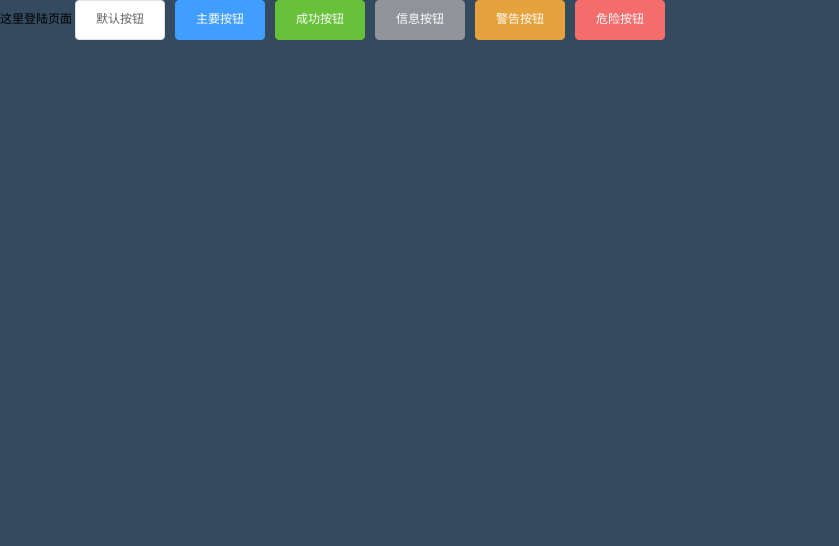
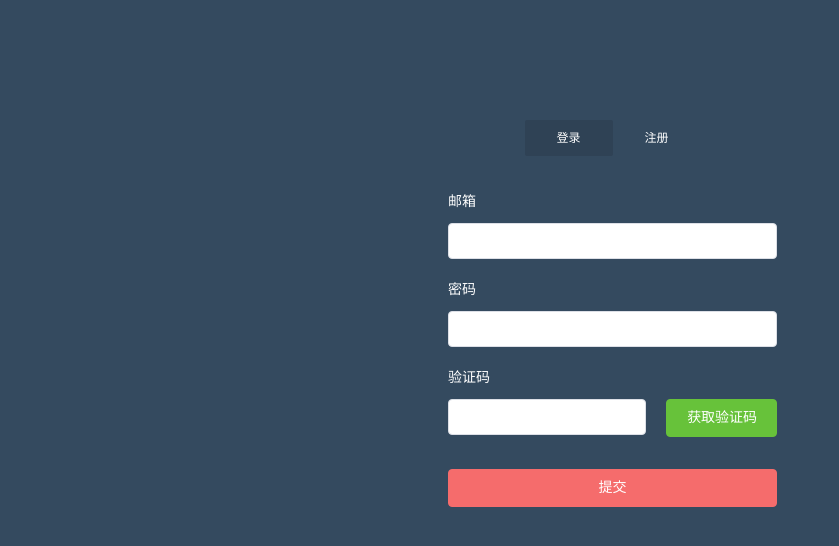
Before and after one commit to zw-xmtdxf/vue-admin, a Vue app: page /#/login in a window 1280 px wide. Shown: the top 546 px of the page, without its empty margins (0-839 px from the left). Built offline with nearby package versions, Linux system fonts and the light colour scheme.

Commit message:
自敲登录页面

```diff
--- a/src/views/Login/index.vue
+++ b/src/views/Login/index.vue
@@ -1,19 +1,173 @@
 // 每个.vue文件都有三块东西，template/模板，script/JS，style/样式，模板外层一定要有根元素包着
 <template>
-    <div id="login">这里登陆页面
-       <el-button>默认按钮</el-button>
-  <el-button type="primary">主要按钮</el-button>
-  <el-button type="success">成功按钮</el-button>
-  <el-button type="info">信息按钮</el-button>
-  <el-button type="warning">警告按钮</el-button>
-  <el-button type="danger">危险按钮</el-button>
+    <div id="login">
+        <div class="height">
+            <div class="login-wrap">
+            <ul class="login-menu" >
+                <li :class="{'current':item.current}"  v-for="item in logintext" :key="item.id" @click="logincurrent(item)">{{item.text}}</li>
+            </ul>
+            <!-- 表单开始 -->
+            <el-form :model="ruleForm" status-icon :rules="rules" ref="ruleForm"  class="demo-ruleForm" size="medium">
+
+                <el-form-item  prop="username" class="input-lable">
+                    <label for="" class="label-text">邮箱</label>
+                    <el-input type="text" v-model="ruleForm.username" autocomplete="off" ></el-input>
+                </el-form-item>
+
+                <el-form-item  prop="password" class="input-lable">
+                    <label for="" class="label-text">密码</label>
+                    <el-input type="password" v-model="ruleForm.password" autocompl ete="off" minlength="6" maxlength='20'></el-input>
+                </el-form-item>
+
+                <el-form-item  prop="code" class="input-lable">
+                    <label for="" class="label-text">验证码</label>
+                    <el-row :gutter="20">
+                    <el-col :span="15"><el-input v-model.number="ruleForm.code" minlength="6" maxlength='6'></el-input></el-col>
+                    <el-col :span="9"><el-button type="success" class="code-button">获取验证码</el-button></el-col>
+                    </el-row>
+                </el-form-item>
+
+                <el-form-item>
+                    <el-button type="danger" @click="submitForm('ruleForm')" class="login-button">提交</el-button>
+                </el-form-item>
+            </el-form>
+        </div>
+        </div>
     </div>
 </template>
-<script></script>
+<script>
+export default{
+    name:"login",
+    data (){
+        //验证码
+        var validateCode = (rule, value, callback) => {
+            let reg = /^[a-z0-9]{6}$/
+        if (!value) {
+          return callback(new Error('验证码不能为空'));
+        }else{
+            if(!reg.test(value)){
+                return callback(new Error('验证码错误'));
+            }
+        }
+      };
+      //邮箱
+      var validateUsername = (rule, value, callback) => {
+          let reg = /^([a-zA-Z]|[0-9])(\w|\-)+@[a-zA-Z0-9]+\.([a-zA-Z]{2,4})$/;
+        if (value === '') {
+          callback(new Error('请输入邮箱'));
+        } else {
+          if (!reg.test(value)) {
+            callback(new Error('邮箱格式错误'));
+          }
+          callback();
+        }
+      };
+      //密码
+      var validatePassword = (rule, value, callback) => {
+          let reg = /^(?!\D+$)(?![^a-zA-Z]+$)\S{6,20}$/
+        if (value === '') {
+          callback(new Error('请输入密码'));
+        } else if (!reg.test(value)) {
+          callback(new Error('密码格式错误'));
+        } else {
+          callback();
+        }
+      };
+
+        return{
+            ruleForm: {
+          username: '',
+          password: '',
+          code: ''
+        },
+        rules: {
+          username: [
+            { validator: validateUsername, trigger: 'blur' }
+          ],
+          password: [
+            { validator: validatePassword, trigger: 'blur' }
+          ],
+          code: [
+            { validator: validateCode, trigger: 'blur' }
+          ]
+        },
+            logintext:[
+                {text:"登录",current:true},
+                {text:"注册",current:false}
+            ],
+        }
+    },
+    mountend(){},
+    methods:{
+        submitForm(formName) {
+        this.$refs[formName].validate((valid) => {
+          if (valid) {
+            alert('submit!');
+          } else {
+            console.log('error submit!!');
+            return false;
+          }
+        });
+      },
+        logincurrent(data){
+            console.log(data)
+            this.logintext.forEach(element => {
+                element.current = false;
+            });
+            data.current = true;
+
+
+        }
+    }
+}
+</script>
 <style lang="scss" scoped>
+.height{
+    position: absolute;
+    top: 15%;
+    left: 35%;
+}
 #login{
+    position: relative;
     background-color: #344a5f;
     height: 100vh;
+}
+.login-wrap{
+    width: 329px;
+    // background-color: yellow;
+    // margin: auto;
+}
+.login-menu{
+    text-align: center;
+    color: #FFF;
+    margin-bottom: 28px;
+    li{
+        display: inline-block;
+        line-height: 36px;
+        width:88px;
+        border-radius: 2px;
+        cursor: pointer;
+    }
 
 }
+.current{
+    background-color: #2f4255;
+}
+.label-text{
+        display: block;
+        color: #fff;
+        font-size: 14px;
+        margin-bottom: 3px;
+    }
+.input-lable{
+    margin-bottom: 13px;
+}
+.login-button{
+    display: block;
+    width: 100%;
+    margin-top: 19px;
+}
+.code-button{
+    width: 100%;
+}
 </style>
```
